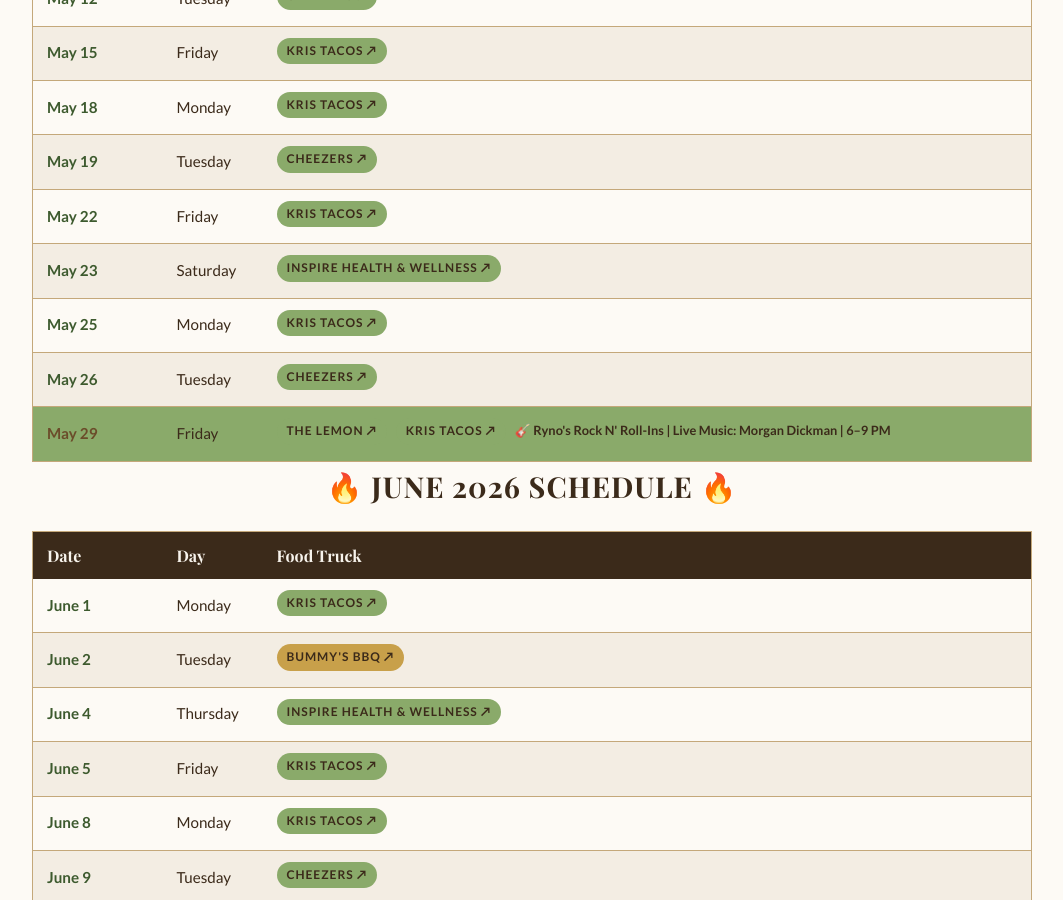
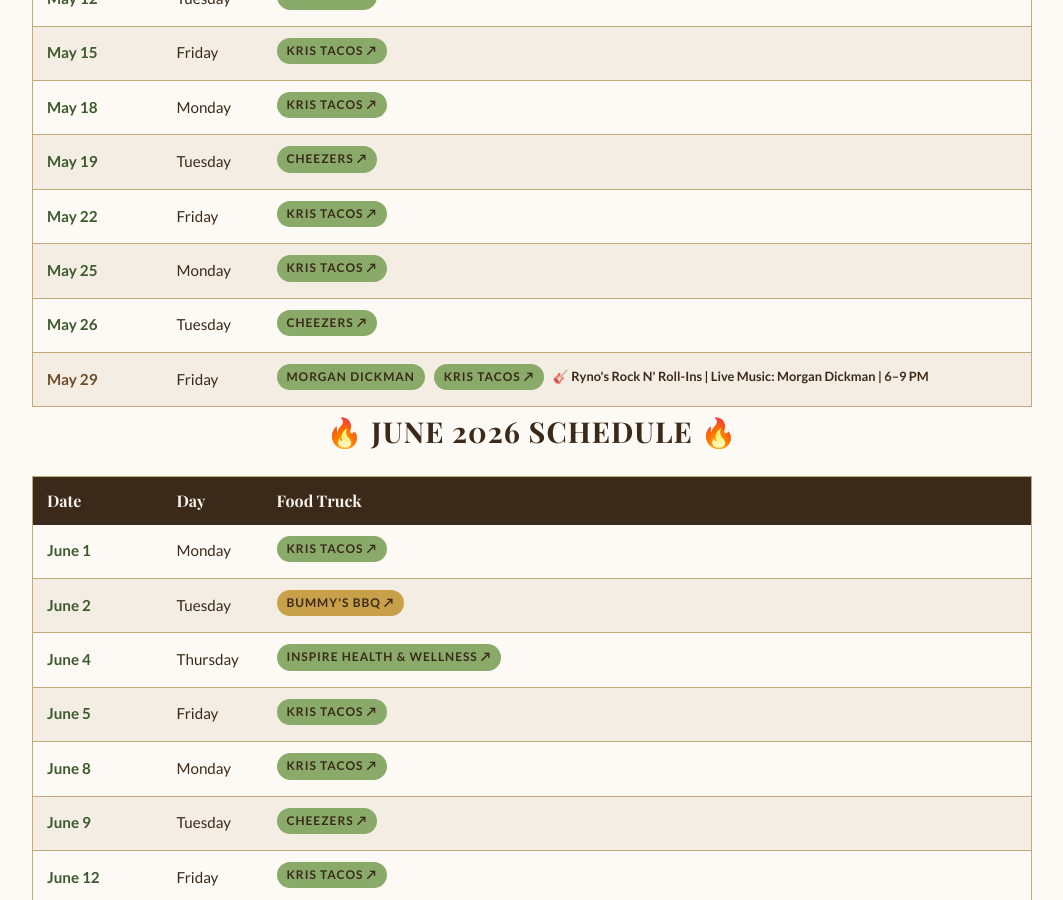
Before and after one commit to blueearthcommunitymarket/blueearthcommunitymarket.github.io, a Jekyll site: the page built from ryno-food-lot/index.html, in a window 1280 px wide and 900 px high, scrolled down 2444 px. Shown: the whole window, without its empty margins (108-1171 px from the left). Built offline with Jekyll 4.4.1, drawn with Linux system fonts in a browser that asks for light colours; some web fonts are replaced.

Commit message:
Update May 2026 schedule per Heather's calendar
✅ Corrected all weekdays to match actual 2026 calendar
✅ Applied exact truck assignments from handwritten calendar:
- May 1 (Fri): Kris Tacos
- May 2 (Sat): Inspire Health & Wellness (Market Opens!)
- May 4 (Mon): Kris Tacos
- May 5 (Tue): Bummy's BBQ
- May 8 (Fri): Kris Tacos
- May 11 (Mon): Kris Tacos
- May 12 (Tue): Cheezers
- May 15 (Fri): Kris Tacos
- May 18 (Mon): Kris Tacos
- May 19 (Tue): Cheezers
- May 22 (Fri): Kris Tacos
- May 25 (Mon): Kris Tacos
- May 26 (Tue): Cheezers
- May 29 (Fri): Morgan Dickman + Kris Tacos (Rock N' Roll-Ins)

✅ Removed May 23 (not on original calendar)
✅ Updated May 29 with correct performer (Morgan Dickman)

```diff
--- a/ryno-food-lot/index.html
+++ b/ryno-food-lot/index.html
@@ -271,10 +271,9 @@
                 <tr><td class="race-date">May 18</td><td>Monday</td><td><span class="tag"><a href="https://www.facebook.com/share/1AquB7sxYj/?mibextid=wwXIfr" target="_blank" rel="noopener" style="color:inherit;text-decoration:none;">Kris Tacos ↗</a></span></td></tr>
                 <tr><td class="race-date">May 19</td><td>Tuesday</td><td><span class="tag"><a href="https://www.facebook.com/share/1CZyABySqK/?mibextid=wwXIfr" target="_blank" rel="noopener" style="color:inherit;text-decoration:none;">Cheezers ↗</a></span></td></tr>
                 <tr><td class="race-date">May 22</td><td>Friday</td><td><span class="tag"><a href="https://www.facebook.com/share/1AquB7sxYj/?mibextid=wwXIfr" target="_blank" rel="noopener" style="color:inherit;text-decoration:none;">Kris Tacos ↗</a></span></td></tr>
-                <tr><td class="race-date">May 23</td><td>Saturday</td><td><span class="tag"><a href="https://www.facebook.com/share/1C8aaBfsJr/?mibextid=wwXIfr" target="_blank" rel="noopener" style="color:inherit;text-decoration:none;">Inspire Health &amp; Wellness ↗</a></span></td></tr>
                 <tr><td class="race-date">May 25</td><td>Monday</td><td><span class="tag"><a href="https://www.facebook.com/share/1AquB7sxYj/?mibextid=wwXIfr" target="_blank" rel="noopener" style="color:inherit;text-decoration:none;">Kris Tacos ↗</a></span></td></tr>
                 <tr><td class="race-date">May 26</td><td>Tuesday</td><td><span class="tag"><a href="https://www.facebook.com/share/1CZyABySqK/?mibextid=wwXIfr" target="_blank" rel="noopener" style="color:inherit;text-decoration:none;">Cheezers ↗</a></span></td></tr>
-                <tr style="background: var(--green-light);"><td class="race-date special-event">May 29</td><td>Friday</td><td><span class="tag"><a href="https://www.facebook.com/TheLemon1" target="_blank" rel="noopener" style="color:inherit;text-decoration:none;">The Lemon ↗</a></span> <span class="tag"><a href="https://www.facebook.com/share/1AquB7sxYj/?mibextid=wwXIfr" target="_blank" rel="noopener" style="color:inherit;text-decoration:none;">Kris Tacos ↗</a></span> <span style="font-size:0.8rem;color: var(--brown-dark);font-weight:700;">🎸 Ryno's Rock N' Roll-Ins | Live Music: Morgan Dickman | 6–9 PM</span></td></tr>
+                <tr style="background: var(--green-light);"><td class="race-date special-event">May 29</td><td>Friday</td><td><span class="tag">Morgan Dickman</span> <span class="tag"><a href="https://www.facebook.com/share/1AquB7sxYj/?mibextid=wwXIfr" target="_blank" rel="noopener" style="color:inherit;text-decoration:none;">Kris Tacos ↗</a></span> <span style="font-size:0.8rem;color: var(--brown-dark);font-weight:700;">🎸 Ryno's Rock N' Roll-Ins | Live Music: Morgan Dickman | 6–9 PM</span></td></tr>
             </tbody>
         </table>
 
```
